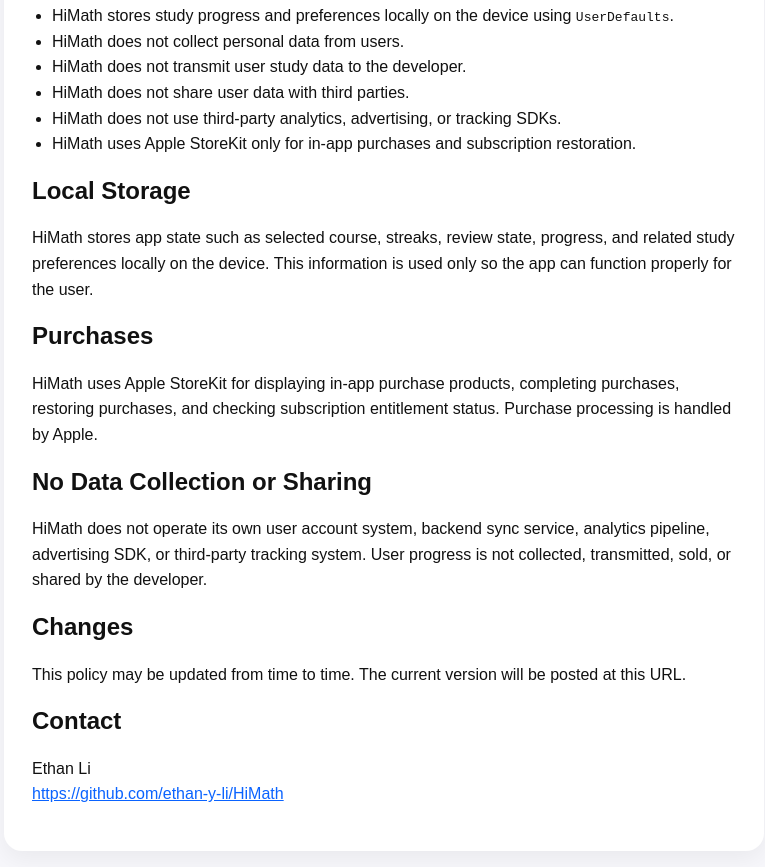
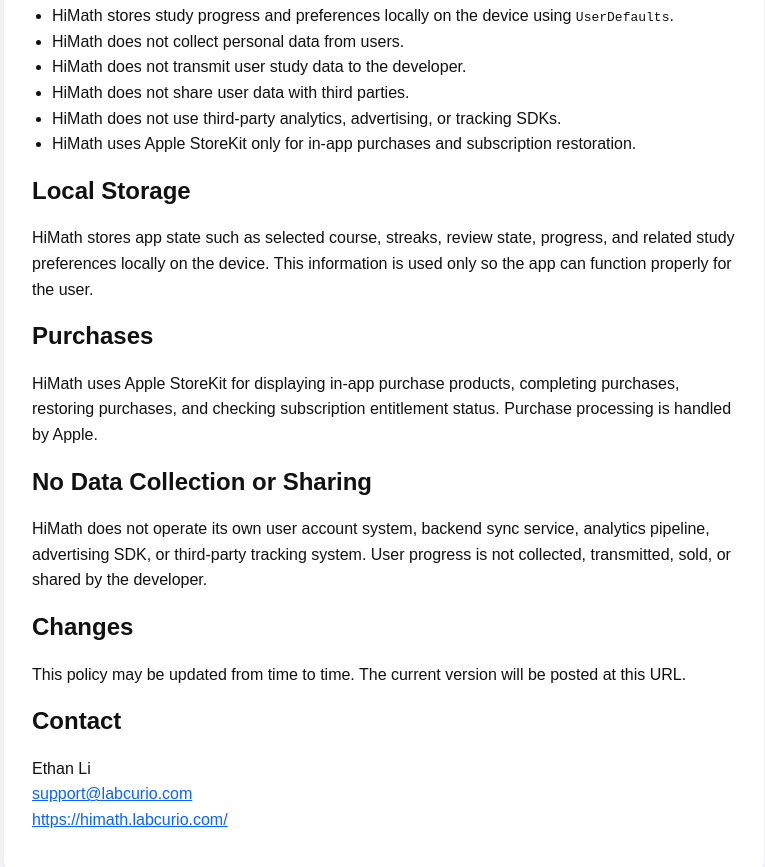
Before and after one commit to ethan-y-li/himath-site, a plain HTML site: page privacy-policy.html in a window 1280 px wide. Shown: the part 290-1157 px from the top of the page, without its empty margins (256-1021 px from the left). Drawn offline with Linux system fonts and the light colour scheme.

Commit message:
Remove GitHub links from public pages

```diff
--- a/privacy-policy.html
+++ b/privacy-policy.html
@@ -58,7 +58,7 @@
       <p>This policy may be updated from time to time. The current version will be posted at this URL.</p>
 
       <h2>Contact</h2>
-      <p>Ethan Li<br><a href="https://github.com/ethan-y-li/HiMath">https://github.com/ethan-y-li/HiMath</a></p>
+      <p>Ethan Li<br><a href="mailto:support@labcurio.com">support@labcurio.com</a><br><a href="https://himath.labcurio.com/">https://himath.labcurio.com/</a></p>
     </div>
   </main>
 </body>
```
Also changed, not shown: support.html (+1 -1 lines), terms-of-use.html (+1 -1 lines).
